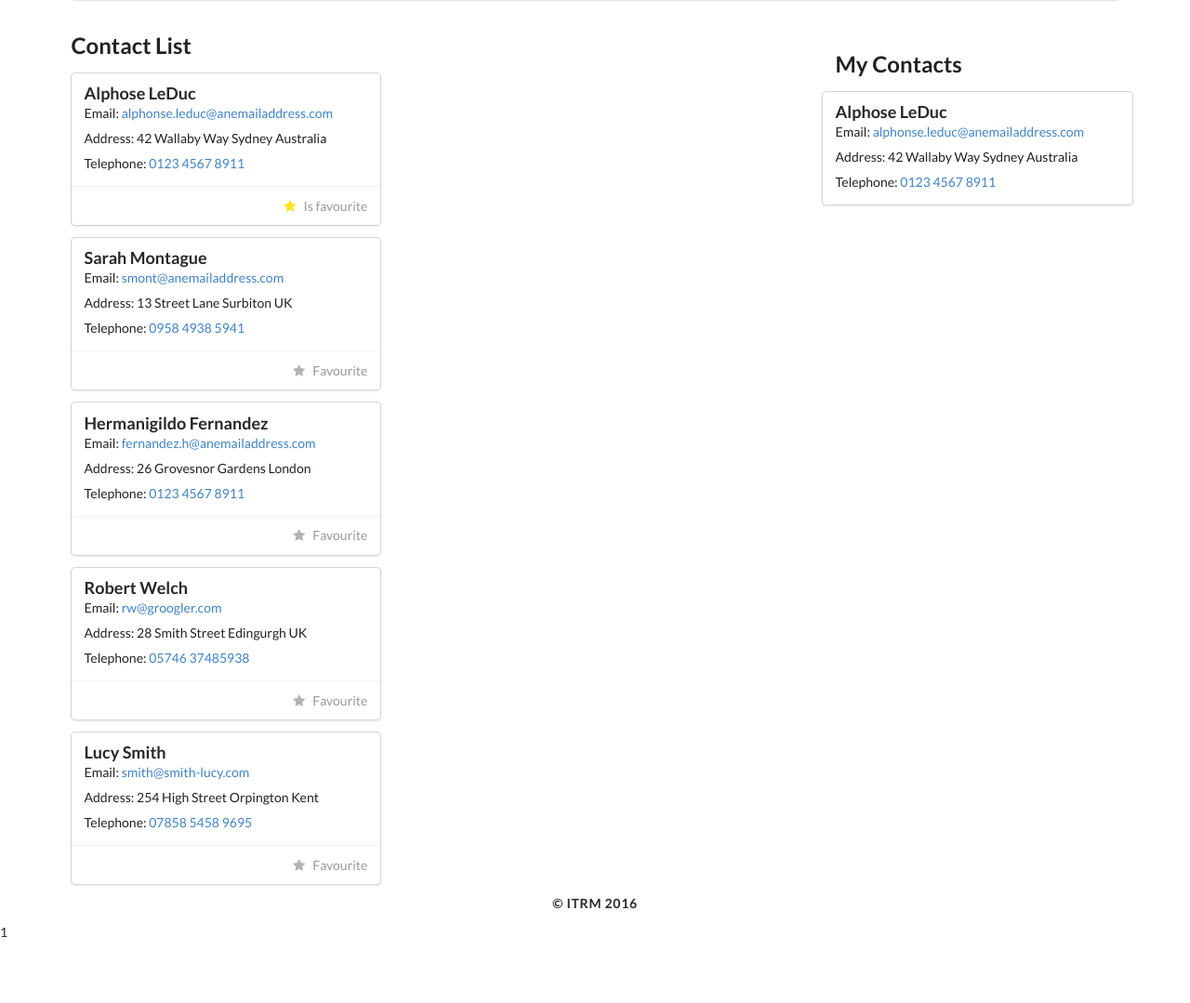
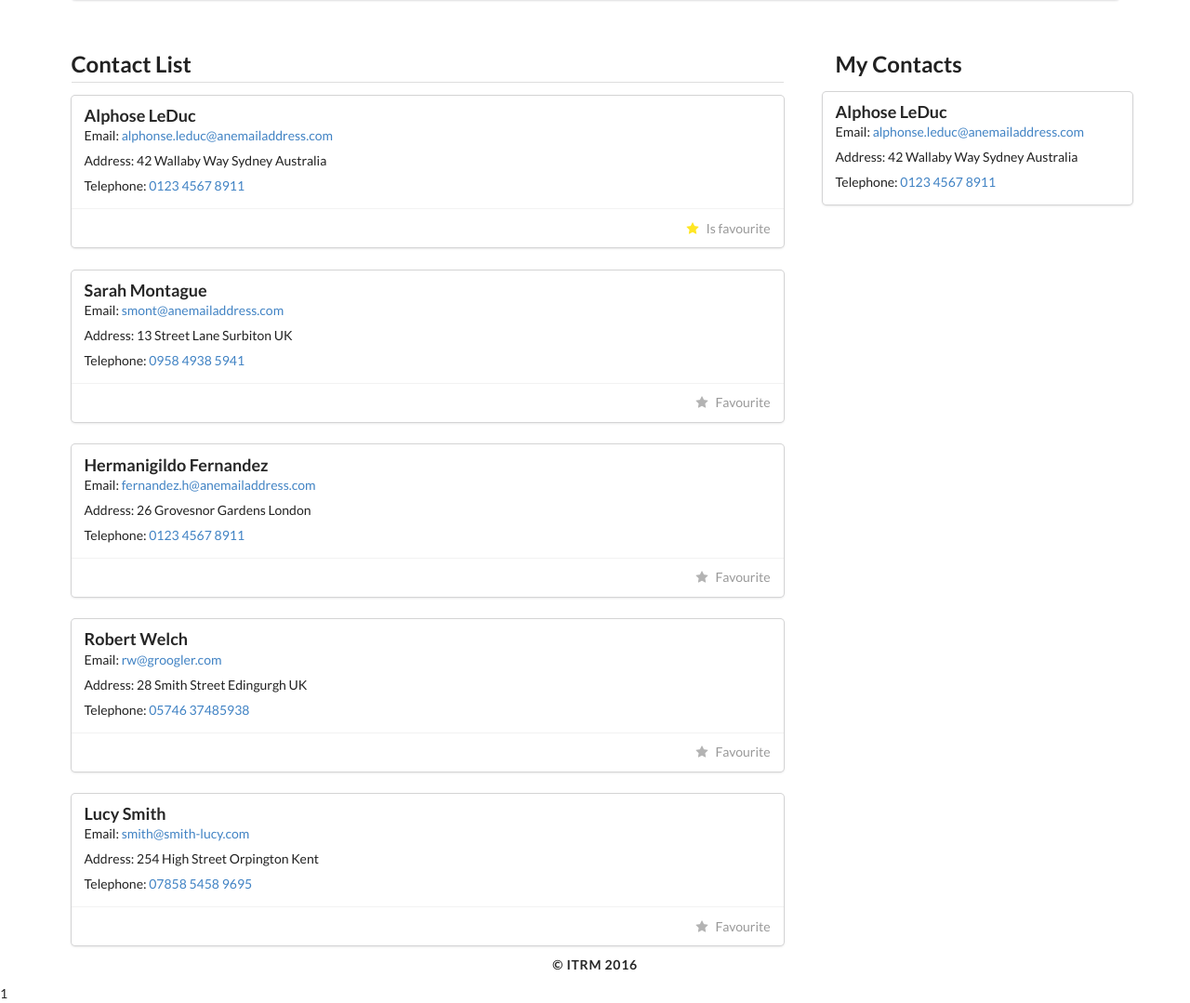
Before and after one commit to FluffyMatt/contact, a PHP site: page / in a window 1280 px wide. Shown: the part 66-1145 px from the top of the page at 93% size. Before the commit the page ends 1074 px from the top, so only its background shows below. Run offline with PHP 8.4, Linux system fonts and the light colour scheme; data that the repository does not hold is empty; style sheets or scripts are compiled from the project's sources; some libraries are stand-ins or nearby versions.

Commit message:
Few style tweaks on layout

```diff
--- a/public/views/contacts/index.php
+++ b/public/views/contacts/index.php
@@ -12,8 +12,9 @@
 
 <div class="ui grid">
 
-	<div class="ui left floated five wide column">
-		<h2>Contact List</h2>
+	<div class="ui left floated eleven wide column">
+		<h2 class="ui dividing header">Contact List</h2>
+		<div class="ui cards">
 			<?php
 			foreach ($contacts['contacts'] as $key => $contact) {
 				// Partial used for showing users
@@ -21,6 +22,7 @@
 			}
 
 			?>
+		</div>
 
 	</div>
 
```
Lines whose indentation alone changed are shown as unchanged.
